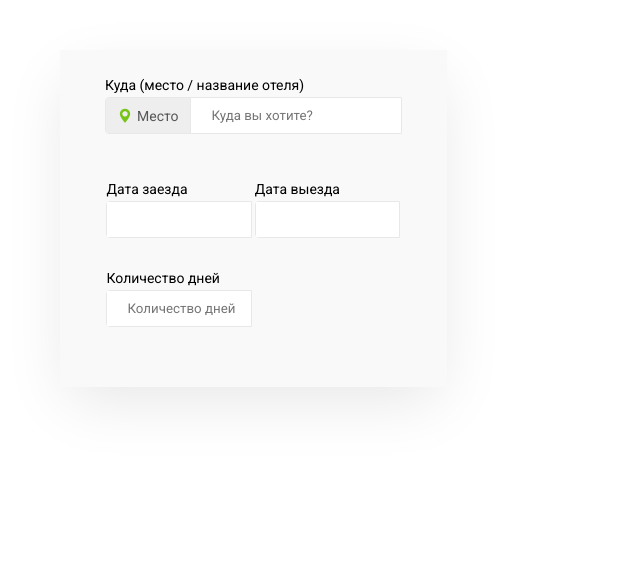
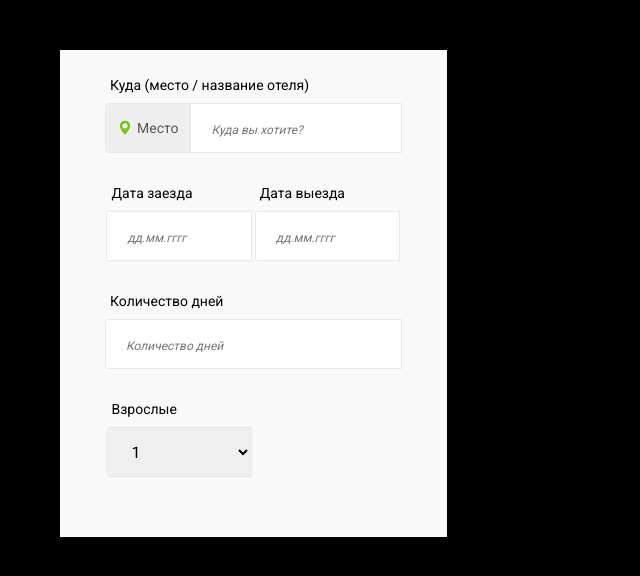
Before and after one commit to antondrob/one-pix, a plain HTML site: page hotels/filter.html in a window 1280 px wide. Shown: the whole page, without its empty margins (0-640 px from the left). Drawn offline with Linux system fonts and the light colour scheme.

Commit message:
new fields and datepicker settings

```diff
--- a/hotels/filter.html
+++ b/hotels/filter.html
@@ -8,6 +8,9 @@
     <link rel="stylesheet" href="css/grid.css">
     <link rel='stylesheet' href='css/fonts/flaticon.css'>
     <style>
+        body {
+            background: #000;
+        }
         .hotels-filter {
             padding: 25px 45px 30px 45px;
             background: #f9f9f9;
@@ -21,26 +24,28 @@
             width: 100%;
             display: inline-block;
             font-size: 14px;
-            margin-bottom: 4px;
+            margin-bottom: 10px;
+            padding-left: 5px;
         }
         .field {
             width: 100%;
-            margin-bottom: 15px;
+            margin-bottom: 30px;
             float: left;
         }
         .field--half-width {
             width: 49%;
-            margin: 0 0.5%;
+            margin-left: 0.5%;
+            margin-right: 0.5%;
         }
         .field-group {
             position: relative;
             width: 100%;
             display: table;
             border-collapse: separate;
-            margin-bottom: 30px;
         }
         .input-group {
             width: 100%;
+            min-height: 50px;
             font-size: 14px;
             font-weight: normal;
             line-height: 1;
@@ -57,6 +62,7 @@
             align-items: stretch;
         }
         .input-group-icon {
+            font-size: 14px;
             padding: 6px 12px;
             display: inline-flex;
             align-items: center;
@@ -72,6 +78,15 @@
             margin: 0;
             padding: 10px 10px 10px 20px;
             border: none;
+            font-size: 16px;
+        }
+        .form-input::-webkit-input-placeholder { font-size: 12px; font-style: italic; }
+        .form-input::-moz-placeholder { font-size: 12px; font-style: italic; }
+        .form-input:-ms-input-placeholder { font-size: 12px; font-style: italic; }
+        .form-input:-moz-placeholder { font-size: 12px; font-style: italic; }
+
+        .ui-datepicker {
+            margin-top: 10px;
         }
     </style>
 </head>
@@ -98,7 +113,7 @@
                             <label class="field__title">Дата заезда</label>
 
                             <div class="input-group">
-                                <input type="text" name="check-in-date" class="form-input" id="check-in-date">
+                                <input type="text" name="check-in-date" class="form-input" id="check-in-date" placeholder="дд.мм.гггг">
                             </div>
                         </div>
                     </div>
@@ -108,17 +123,40 @@
                             <label class="field__title">Дата выезда</label>
 
                             <div class="input-group">
-                                <input type="text" name="check-out-date" class="form-input" value="" id="check-out-date">
+                                <input type="text" name="check-out-date" class="form-input" value="" id="check-out-date" placeholder="дд.мм.гггг">
                             </div>
                         </div>
                     </div>
 
-                    <div class="field field--half-width">
+                    <div class="field">
                         <div class="field-group">
                             <label class="field__title">Количество дней</label>
 
                             <div class="input-group">
                                 <input type="text" name="days-count" class="form-input" placeholder="Количество дней" id="days-count">
+                            </div>
+                        </div>
+                    </div>
+
+                    <div class="clearfix"></div>
+
+                    <div class="field field--half-width">
+                        <div class="field-group">
+                            <label class="field__title">Взрослые</label>
+
+                            <div class="input-group">
+                                <select type="text" name="days-count" class="form-input" placeholder="Количество дней" id="days-count">
+                                    <option value="1">1</option>
+                                    <option value="2">2</option>
+                                    <option value="3">3</option>
+                                    <option value="4">4</option>
+                                    <option value="5">5</option>
+                                    <option value="6">6</option>
+                                    <option value="7">7</option>
+                                    <option value="8">8</option>
+                                    <option value="9">9</option>
+                                    <option value="10">10</option>
+                                </select>
                             </div>
                         </div>
                     </div>
@@ -137,17 +175,42 @@
     <script>
         jQuery(document).ready(function(){
             // инициализация календарей чекина и чекаута
-            var checkInDate = jQuery('#check-in-date').datepicker({
-                defaultDate: "+1d",
-            });
-            var checkOutDate = jQuery('#check-out-date').datepicker({
-                defaultDate: "+3d"
+            var checkOutDate = jQuery('#check-out-date');
+            checkOutDate.datepicker({
+                defaultDate: 3,
+                minDate: 3,
+                numberOfMonths: 2,
+                gotoCurrent: true,
+                showAnim: "fold",
+                showOptions: { direction: "up" }
             });
 
+            var checkInDate = jQuery('#check-in-date');
+            checkInDate.datepicker({
+                defaultDate: 0,
+                minDate: 0,
+                dateFormat:'dd-mm.yy',
+                // create: function() {
+                //     jQuery(this).val(111);
+                // },
+                onSelect: function() {
+                    checkOutDate.datepicker("option", "disabled", true);
+                }
+            });
+            checkInDate.val(format(new Date(), 'dd.mm.yy'));
+
+
+            function getCurrentDate() {
+                var currDate = new Date();
+                // console.log(currDate.format('dd.mm.yy'));
+                // return currDate.format('dd.mm.yy');
+            }
+
+            getCurrentDate();
             // функция записи даты в инпут
             // Начальная инициализация дат
-            var currDate = new Date();
-            console.log(currDate.format('DD-MM-YYYY'));
+            // var currDate = new Date();
+            // console.log(currDate.format('DD-MM-YYYY'));
             // jQuery('#check-in-date').val(jQuery(document).format.date(new Date(), "dd/mm/yy"));
             // jQuery('#check-out-date').val(jQuery(document).format.date(new Date(), "dd/mm/yy"));
 
```
